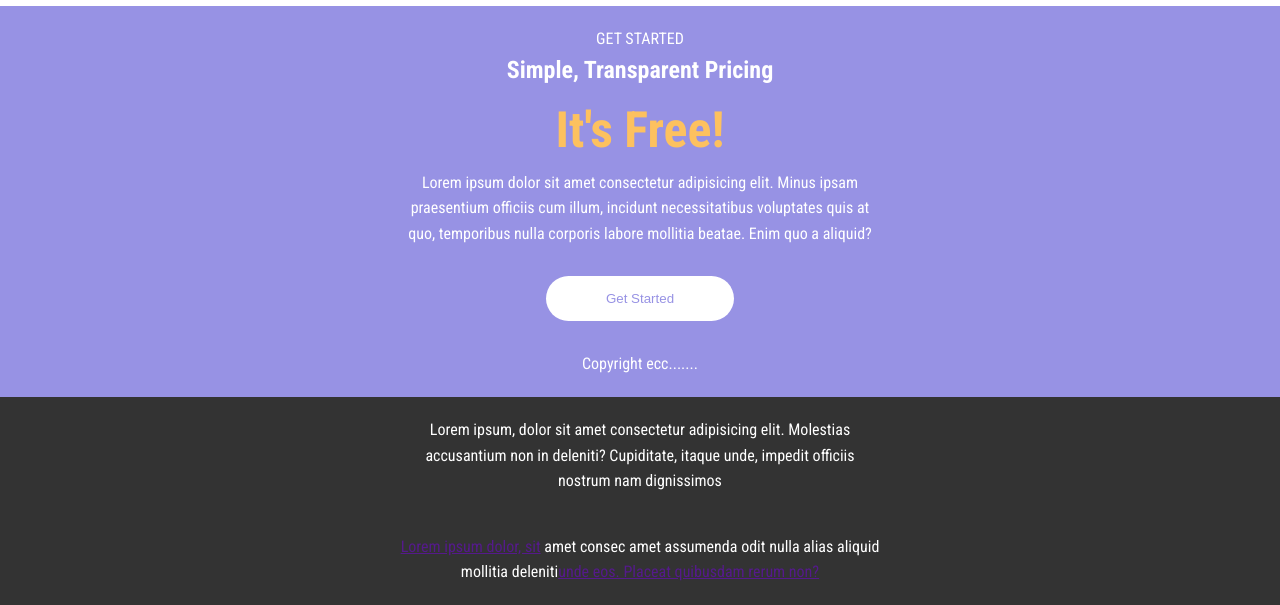
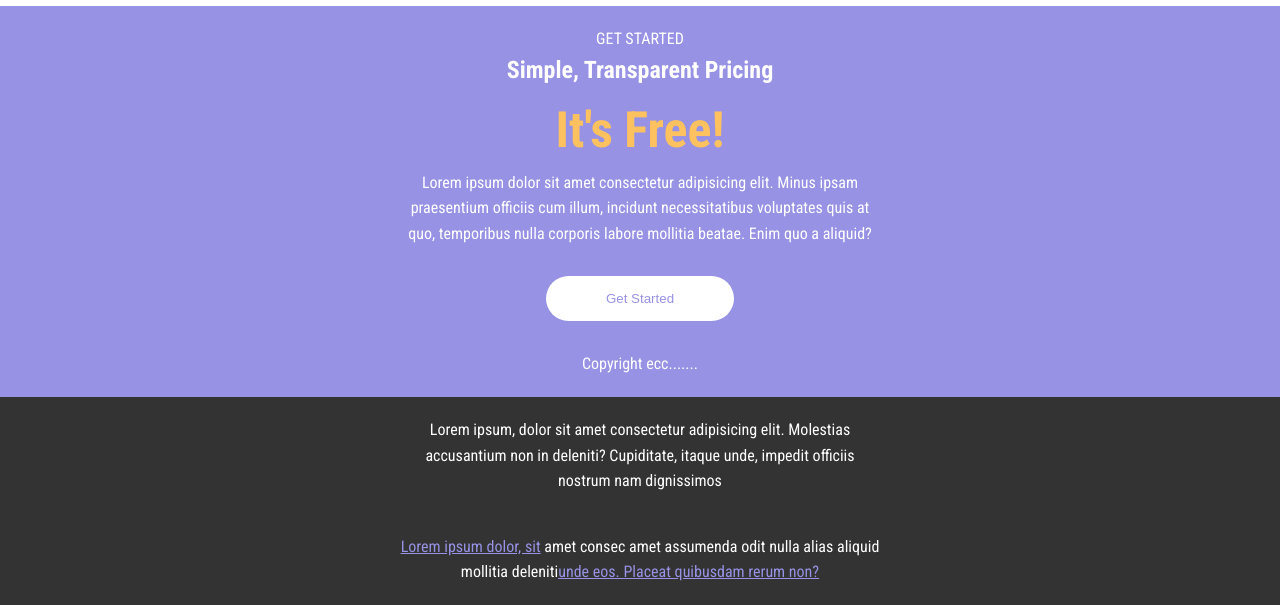
Before and after one commit to NicoloCasagrande/htmlcss-responsive-layout, a plain HTML site: page index.html in a window 1280 px wide. Shown: the part 4313-4918 px from the top of the page. Drawn offline with Linux system fonts and the light colour scheme.

Commit message:
FINE FINE

```diff
--- a/css/footer.css
+++ b/css/footer.css
@@ -10,6 +10,10 @@ footer p{
     max-width: 30rem;
 }
 
+footer a{
+    color: var(--secondary-color);
+}
+
 footer .column{
     align-items: center;
 }
```
